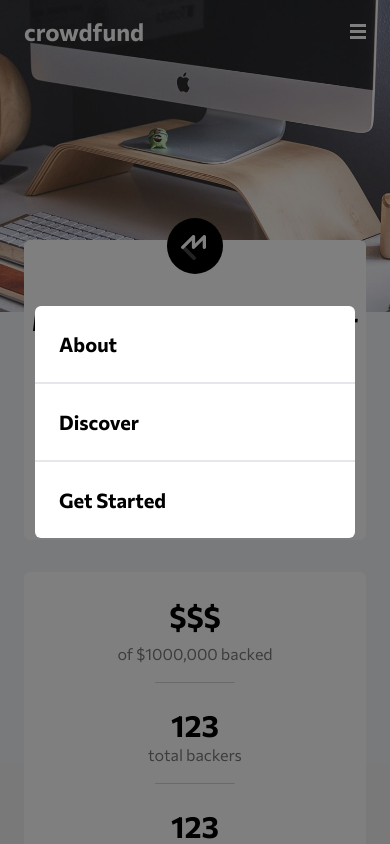
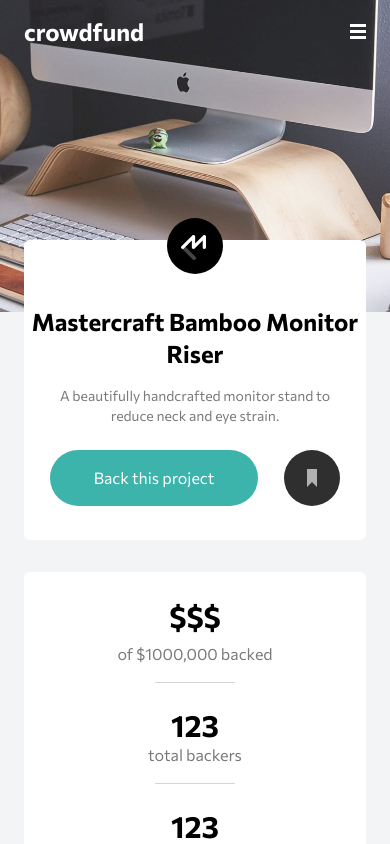
Before and after one commit to AlsoPeters/fm-crowdfunding-product-page, a React (Create React App) app: page / in a window 390 px wide. Shown: the top 844 px of the page. Built offline with nearby package versions, Linux system fonts and the light colour scheme.

Commit message:
created open and close function for hamburger menu

```diff
--- a/src/App.js
+++ b/src/App.js
@@ -4,14 +4,25 @@ import { ReactComponent as Bookmark } from './images/icon-bookmark.svg';
 import ProgressBar from './components/ProgressBar';
 import PledgeCard from './components/PledgeCard';
 import MobileMenu from './components/MobileMenu';
+import { useState } from 'react';
 
 function App() {
+  const [menuOpened, setMenuOpened] = useState(false);
+
+  const handleHamburgerOpen = () => {
+    setMenuOpened(!menuOpened);
+  };
+
   return (
     <div className='font-sans bg-gray-100 bg-no-repeat bg-contain App bg-mobile-hero'>
-      <MobileMenu />
+      <MobileMenu opened={menuOpened} closeMenu={handleHamburgerOpen} />
+
       <header className='grid grid-cols-2 mb-48 '>
         <h2 className='mt-4 ml-6 text-2xl font-bold text-white '>crowdfund</h2>
-        <Hamburger className='col-end-4 mt-6 mr-6' />
+        <Hamburger
+          onClick={handleHamburgerOpen}
+          className='col-end-4 mt-6 mr-6'
+        />
       </header>
 
       <div className='px-6 '>
--- a/src/components/MobileMenu.js
+++ b/src/components/MobileMenu.js
@@ -1,7 +1,14 @@
-export default function MobileMenu() {
+import { useState } from 'react';
+
+export default function MobileMenu(props) {
+  console.log(props);
+  if (props.opened === true)
     return (
-    <div className='fixed inset-0 flex items-center justify-center bg-black bg-opacity-50 modal'>
-      <div className='flex flex-col text-xl font-bold bg-white rounded-md w-80'>
+      <div
+        onClick={props.closeMenu}
+        className='fixed inset-0 flex items-center justify-center bg-black bg-opacity-50 modal'
+      >
+        <div className='flex flex-col mt-20 mb-auto text-xl font-bold bg-white rounded-md w-80'>
           <div className='py-6 pl-6'>
             <h2>About</h2>
           </div>
@@ -14,4 +21,6 @@ export default function MobileMenu() {
         </div>
       </div>
     );
+
+  return <div></div>;
 }
```
Lines whose indentation alone changed are shown as unchanged.
